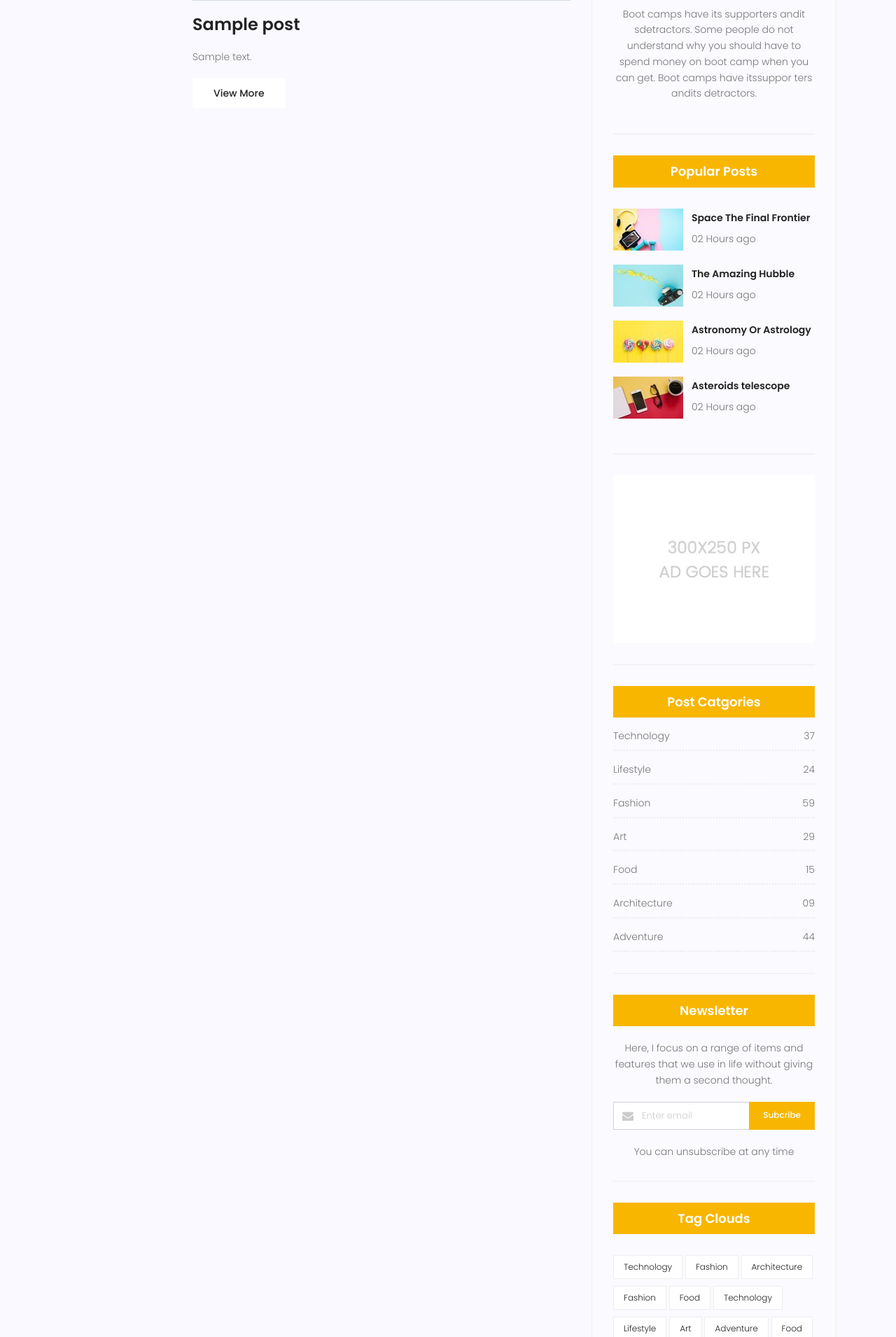
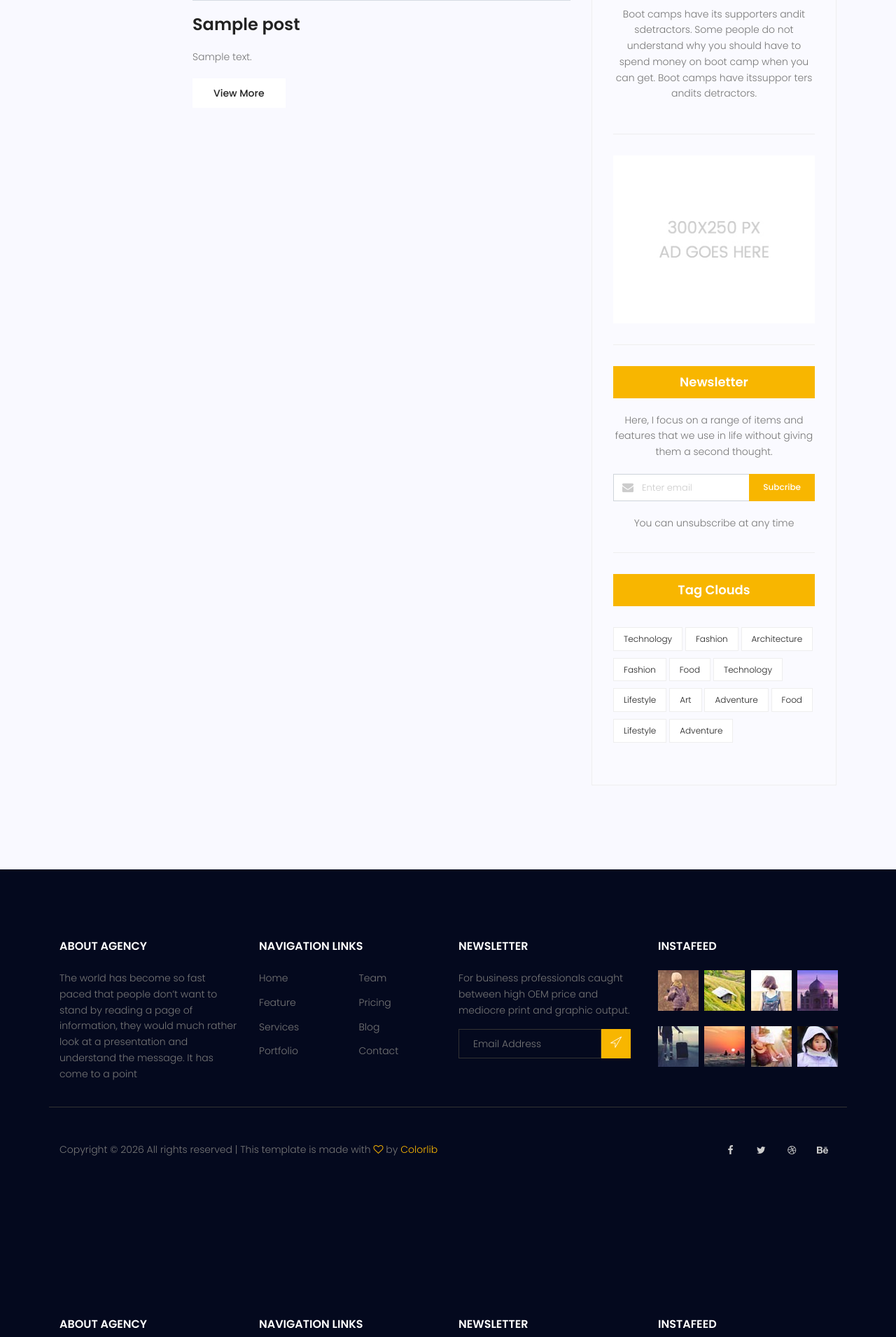
Before and after one commit to yoonZINO/mysite, a Django app: page /blog/ in a window 1280 px wide. Shown: the part 1526-3436 px from the top of the page at 70% size. Run offline with Django 5.2, Linux system fonts and the light colour scheme; tables that the repository leaves empty hold one stand-in row (values such as "Sample post"); grey boxes marked "Sample" are stand-in pictures; some libraries are stand-ins or nearby versions.

Commit message:
....
explain in next step

```diff
--- a/blog/templatetags/blog_custom_tags.py
+++ b/blog/templatetags/blog_custom_tags.py
@@ -14,3 +14,8 @@ def func():
 def func():
     posts = Post.objects.filter(status=1)
     return posts
+
+@register.inclusion_tag('blog/blog-latesst-post.html')
+def latestpost():
+    posts = Post.objects.filter(status=1).order_by('created_date')
+    return {'posts': posts}
--- a/templates/blog/blog-home.html
+++ b/templates/blog/blog-home.html
@@ -1,8 +1,11 @@
 {% extends 'base.html' %}
 {% load static %}
+{% load blog_custom_tags %}
 {% block content %}
+
 <!DOCTYPE html>
 <html lang="zxx" class="no-js">
+
 <head>
 	<!-- Mobile Specific Meta -->
 	<meta name="viewport" content="width=device-width, initial-scale=1, shrink-to-fit=no">
@@ -30,6 +33,7 @@
 	<link rel="stylesheet" href="{% static 'css/owl.carousel.css' %}">
 	<link rel="stylesheet" href="{% static 'css/main.css' %}">
 </head>
+
 <body>
 
 	<div class="container main-menu">
@@ -126,24 +130,39 @@
 				<div class="col-lg-8 posts-list">
 					{% for post in posts %}
 					<div class="single-post row">
+
 						<div class="col-lg-3 col-md-3 meta-details">
 							<ul class="tags">
 								{% for cat in post.category.all %}
-								<li><a href="#">{{ cat.name }}</a>{% if not forloop.last %},{% endif %}</li>
+								<li style="display:inline;">
+									<a href="#">{{ cat.name }}</a>{% if not forloop.last %},{% endif %}
+								</li>
+								{% empty %}
+								<li>No category</li>
 								{% endfor %}
 							</ul>
+
 							<div class="user-details row">
-								<p class="user-name col-lg-12 col-md-12 col-6"><a href="#">{{ post.author.get_full_name }}</a> <span
-										class="lnr lnr-user"></span></p>
-								<p class="date col-lg-12 col-md-12 col-6"><a href="#">{{ post.created_date|date:"D d M Y" }}</a> <span
-										class="lnr lnr-calendar-full"></span></p>
-								<p class="view col-lg-12 col-md-12 col-6"><a href="#">{{ post.counted_view }} views</a> <span
-										class="lnr lnr-eye"></span></p>
-								<p class="comments col-lg-12 col-md-12 col-6"><a href="#">06 Comments</a> <span
-										class="lnr lnr-bubble"></span></p>
+								<p class="user-name col-lg-12 col-md-12 col-6">
+									<a href="#">{{ post.author.get_full_name }}</a>
+									<span class="lnr lnr-user"></span>
+								</p>
+								<p class="date col-lg-12 col-md-12 col-6">
+									<a href="#">{{ post.created_date|date:"D d M Y" }}</a>
+									<span class="lnr lnr-calendar-full"></span>
+								</p>
+								<p class="view col-lg-12 col-md-12 col-6">
+									<a href="#">{{ post.counted_view }} views</a>
+									<span class="lnr lnr-eye"></span>
+								</p>
+								<p class="comments col-lg-12 col-md-12 col-6">
+									<a href="#">06 Comments</a>
+									<span class="lnr lnr-bubble"></span>
+								</p>
 							</div>
 						</div>
-						<div class="col-lg-9 col-md-9 ">
+
+						<div class="col-lg-9 col-md-9">
 							<div class="feature-img">
 								<img class="img-fluid" src="{{ post.image.url }}" alt="">
 							</div>
@@ -155,9 +174,12 @@
 							</p>
 							<a href="{% url 'blog:single' pid=post.id %}" class="primary-btn">View More</a>
 						</div>
+
 					</div><!-- close single-post row -->
 					{% endfor %}
 				</div><!-- close posts-list -->
+
+
 
 				<!-- ===== SIDEBAR COLUMN ===== -->
 				<div class="col-lg-4 sidebar-widgets">
@@ -172,107 +194,12 @@
 
 						{% include 'blog/blog-writer.html' %}
 
-						<div class="single-sidebar-widget popular-post-widget">
-							<h4 class="popular-title">Popular Posts</h4>
-							<div class="popular-post-list">
-								<div class="single-post-list d-flex flex-row align-items-center">
-									<div class="thumb">
-										<img class="img-fluid" src="{% static 'img/blog/pp1.jpg' %}" alt="">
-									</div>
-									<div class="details">
-										<a href="blog-single.html">
-											<h6>Space The Final Frontier</h6>
-										</a>
-										<p>02 Hours ago</p>
-									</div>
-								</div>
-								<div class="single-post-list d-flex flex-row align-items-center">
-									<div class="thumb">
-										<img class="img-fluid" src="{% static 'img/blog/pp2.jpg' %}" alt="">
-									</div>
-									<div class="details">
-										<a href="blog-single.html">
-											<h6>The Amazing Hubble</h6>
-										</a>
-										<p>02 Hours ago</p>
-									</div>
-								</div>
-								<div class="single-post-list d-flex flex-row align-items-center">
-									<div class="thumb">
-										<img class="img-fluid" src="{% static 'img/blog/pp3.jpg' %}" alt="">
-									</div>
-									<div class="details">
-										<a href="blog-single.html">
-											<h6>Astronomy Or Astrology</h6>
-										</a>
-										<p>02 Hours ago</p>
-									</div>
-								</div>
-								<div class="single-post-list d-flex flex-row align-items-center">
-									<div class="thumb">
-										<img class="img-fluid" src="{% static 'img/blog/pp4.jpg' %}" alt="">
-									</div>
-									<div class="details">
-										<a href="blog-single.html">
-											<h6>Asteroids telescope</h6>
-										</a>
-										<p>02 Hours ago</p>
-									</div>
-								</div>
-							</div>
-						</div>
+
 
 						<div class="single-sidebar-widget ads-widget">
 							<a href="#"><img class="img-fluid" src="{% static 'img/blog/ads-banner.jpg' %}" alt=""></a>
 						</div>
 
-						<div class="single-sidebar-widget post-category-widget">
-							<h4 class="category-title">Post Catgories</h4>
-							<ul class="cat-list">
-								<li>
-									<a href="#" class="d-flex justify-content-between">
-										<p>Technology</p>
-										<p>37</p>
-									</a>
-								</li>
-								<li>
-									<a href="#" class="d-flex justify-content-between">
-										<p>Lifestyle</p>
-										<p>24</p>
-									</a>
-								</li>
-								<li>
-									<a href="#" class="d-flex justify-content-between">
-										<p>Fashion</p>
-										<p>59</p>
-									</a>
-								</li>
-								<li>
-									<a href="#" class="d-flex justify-content-between">
-										<p>Art</p>
-										<p>29</p>
-									</a>
-								</li>
-								<li>
-									<a href="#" class="d-flex justify-content-between">
-										<p>Food</p>
-										<p>15</p>
-									</a>
-								</li>
-								<li>
-									<a href="#" class="d-flex justify-content-between">
-										<p>Architecture</p>
-										<p>09</p>
-									</a>
-								</li>
-								<li>
-									<a href="#" class="d-flex justify-content-between">
-										<p>Adventure</p>
-										<p>44</p>
-									</a>
-								</li>
-							</ul>
-						</div>
 
 						<div class="single-sidebar-widget newsletter-widget">
 							<h4 class="newsletter-title">Newsletter</h4>
@@ -324,6 +251,9 @@
 		</div><!-- close container -->
 	</section>
 	<!-- End post-content Area -->
+
+
+
 
 	<!-- start footer Area -->
 	<footer class="footer-area section-gap">
@@ -434,5 +364,6 @@
 	<script src="{% static 'js/mail-script.js' %}"></script>
 	<script src="{% static 'js/main.js' %}"></script>
 </body>
+
 </html>
 {% endblock %}
```
Also changed, not shown: templates/blog/blog-latesst-post.html (added, +19 -0 lines), templates/blog/blog-single.html (+10 -56 lines), media/blog/feature-img4.jpg (added).
